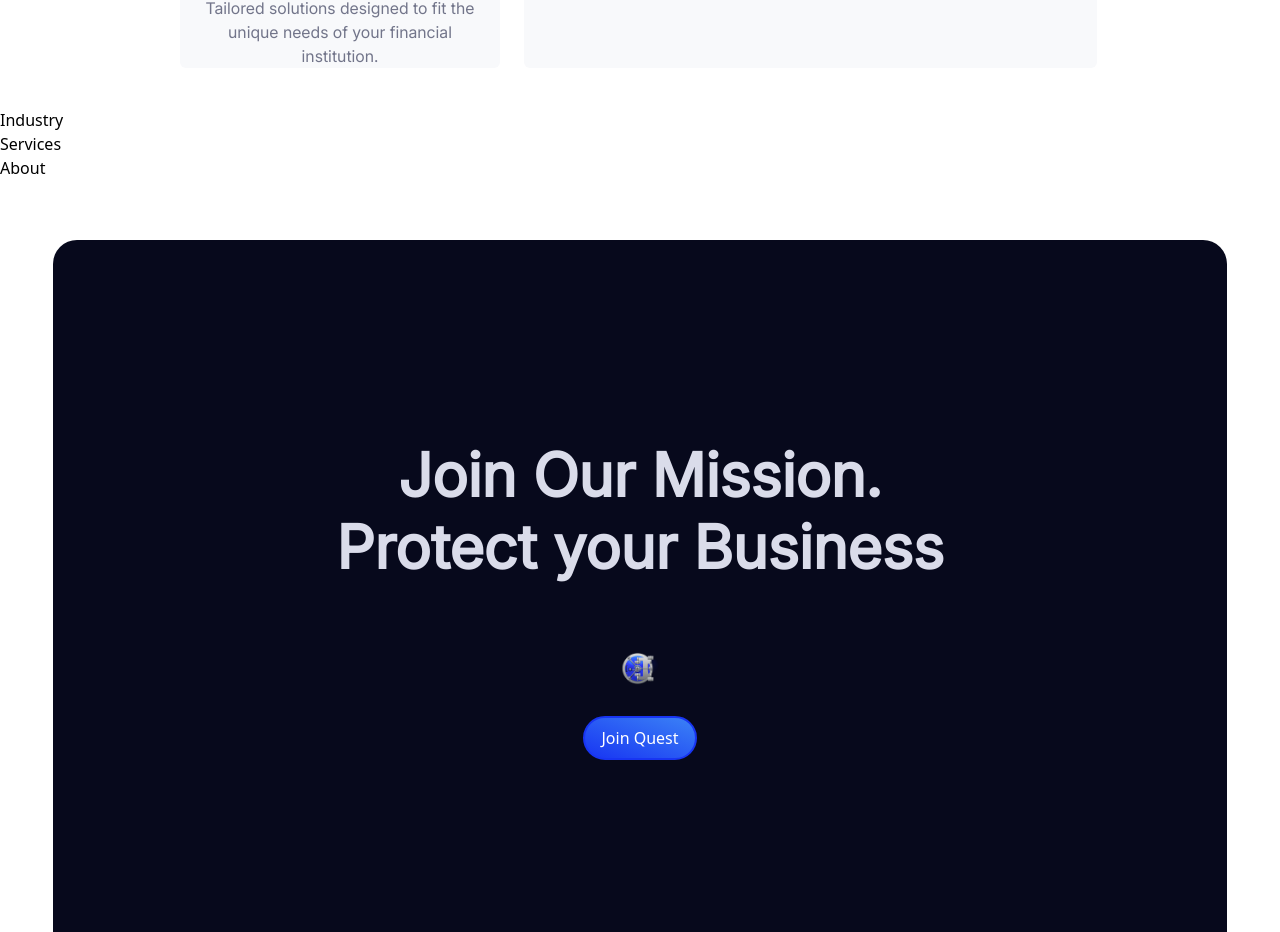
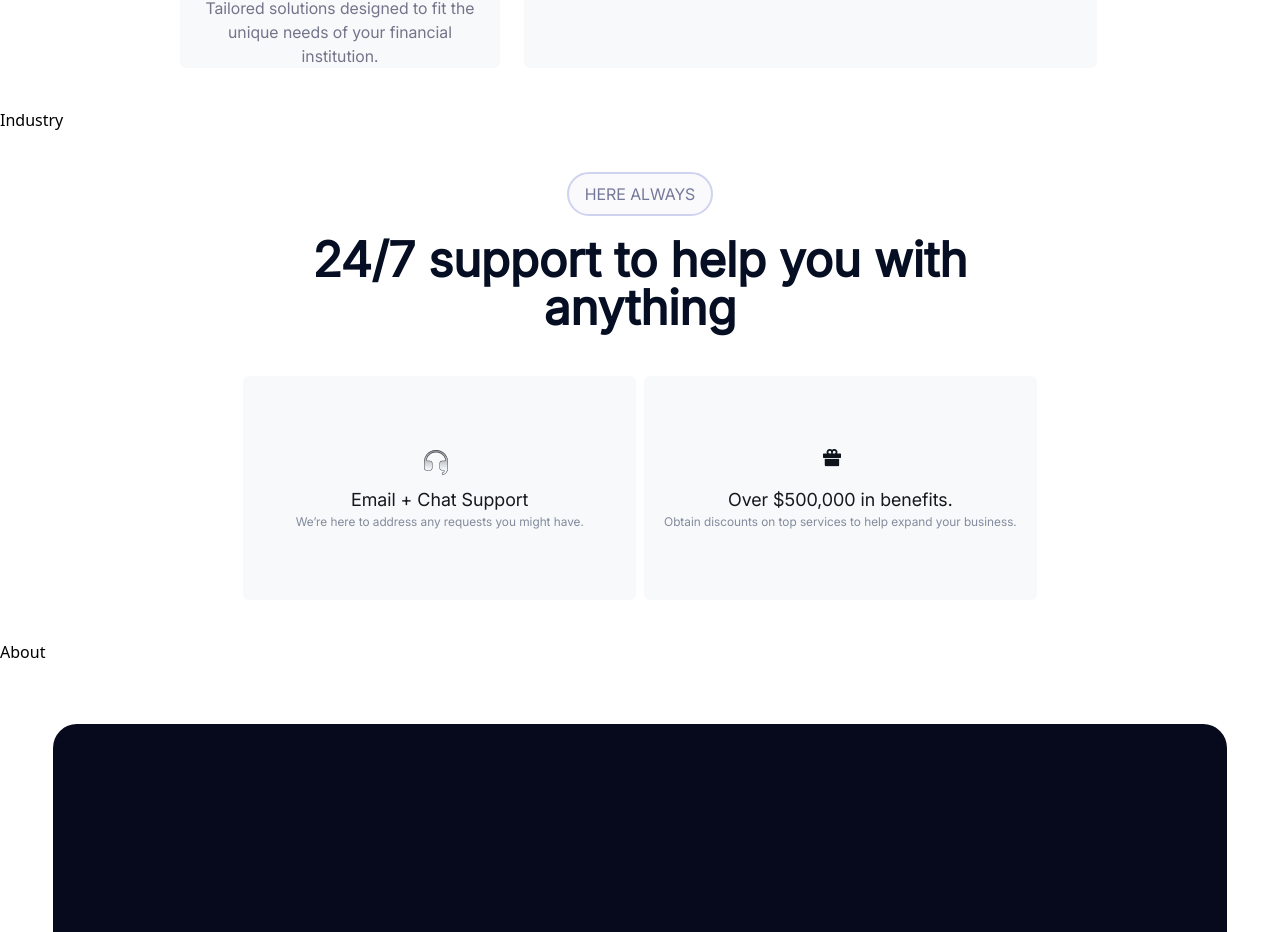
Before and after one commit to the-chronicles/Quest, a React (Vite) app: page / in a window 1280 px wide. Shown: the part 1558-2490 px from the top of the page. Built offline with nearby package versions, Linux system fonts and the light colour scheme.

Commit message:
services

```diff
--- a/src/components/Features.jsx
+++ b/src/components/Features.jsx
@@ -18,7 +18,7 @@ function Features() {
             Comprehensive Security Solutions for the Financial Industry.
           </p>
         </div>
-        <div className="grid-col-1 grid gap-2 px-36 text-center font-[Inter] md:grid-cols-4">
+        <div className="grid-cols-1 grid gap-2 px-36 text-center font-[Inter] md:grid-cols-4">
           <div className="rounded-md bg-[#f8f9fb] px-5 pt-5 md:col-span-2">
             <h1 className="text-xl font-semibold text-[#060E23]">
               Secure Data Management
--- a/src/components/Navbar.jsx
+++ b/src/components/Navbar.jsx
@@ -14,7 +14,7 @@ function Navbar() {
                 <a href="#features">Features</a>
               </li>
               <li>
-                <a href="#">Services</a>
+                <a href="#services">Services</a>
               </li>
               <li>
                 <a href="#">Industries</a>
--- a/src/components/Services.jsx
+++ b/src/components/Services.jsx
@@ -1,9 +1,48 @@
-import React from 'react'
+import React from "react";
 
 function Services() {
   return (
-    <div>Services</div>
-  )
+    <section
+      id="services"
+      className="m-5 mx-4 flex h-full items-center justify-center p-5"
+    >
+      <div className="flex flex-col items-center justify-center font-[Inter]">
+        <div className="w-fit items-center justify-center rounded-full border-2 border-[#CFD3EF] bg-[#FAFAFD] px-4 py-2 uppercase text-[#747999]">
+          Here Always
+        </div>
+        <div className="text-center">
+          <h1 className="mb-4 mt-5 font-semibold text-[#060E23] md:text-5xl">
+            24/7 support to help you with <br />
+            anything
+          </h1>
+          <div className="mt-11 grid grid-cols-1 gap-2 md:grid-cols-4">
+            <div className="flex h-56 items-center justify-center rounded-md bg-[#f8f9fb] px-5 py-5 md:col-span-2">
+              <div className=" flex flex-col items-center justify-center">
+                <div className="h-10 w-10 items-center justify-center">
+                  <img src="/customer-service-fill.png" alt="" />
+                </div>
+                <div>
+                  <h1 className=" text-lg font-[Inter] text-[#17171c]">Email + Chat Support </h1>
+                  <p className=" text-xs font-[Inter] text-[#828b9c]">We’re here to address any requests you might have.</p>
+                </div>
+              </div>
+            </div>
+            <div className="flex h-56 items-center justify-center rounded-md bg-[#f8f9fb] px-5  py-5 md:col-span-2">
+              <div className=" flex flex-col items-center justify-center">
+                <div className="h-10 w-10 items-center justify-center">
+                  <img src="/gift-2-fill.png" alt="" />
+                </div>
+                <div>
+                  <h1 className="text-lg font-[Inter] text-[#17171c]">Over $500,000 in benefits.</h1>
+                  <p className="text-xs font-[Inter] text-[#828b9c]">Obtain discounts on top services to help expand your business.</p>
+                </div>
+              </div>
+            </div>
+          </div>
+        </div>
+      </div>
+    </section>
+  );
 }
 
-export default Services
+export default Services;
```
Also changed, not shown: public/customer-service-fill.png (added), public/gift-2-fill.png (added).
